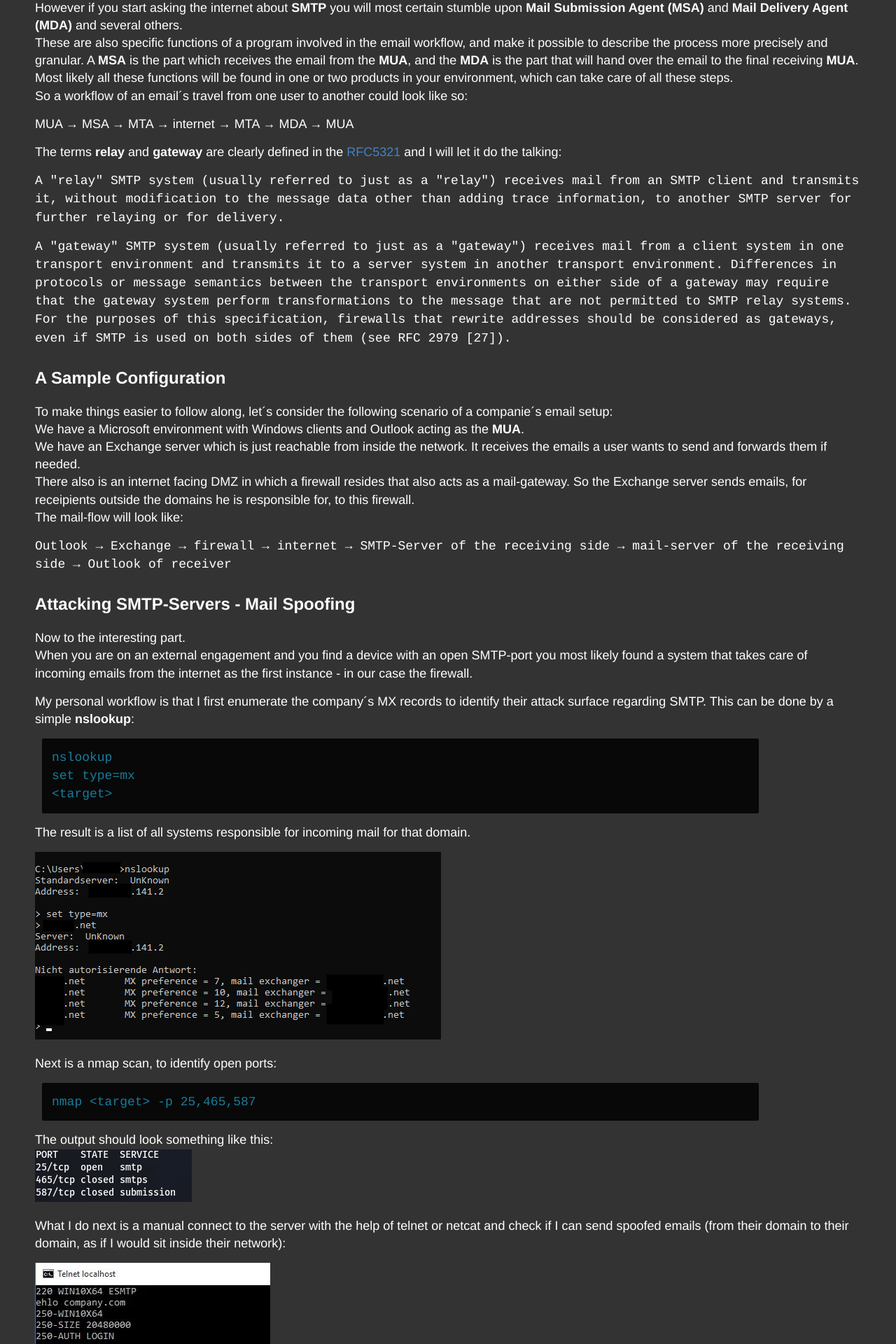
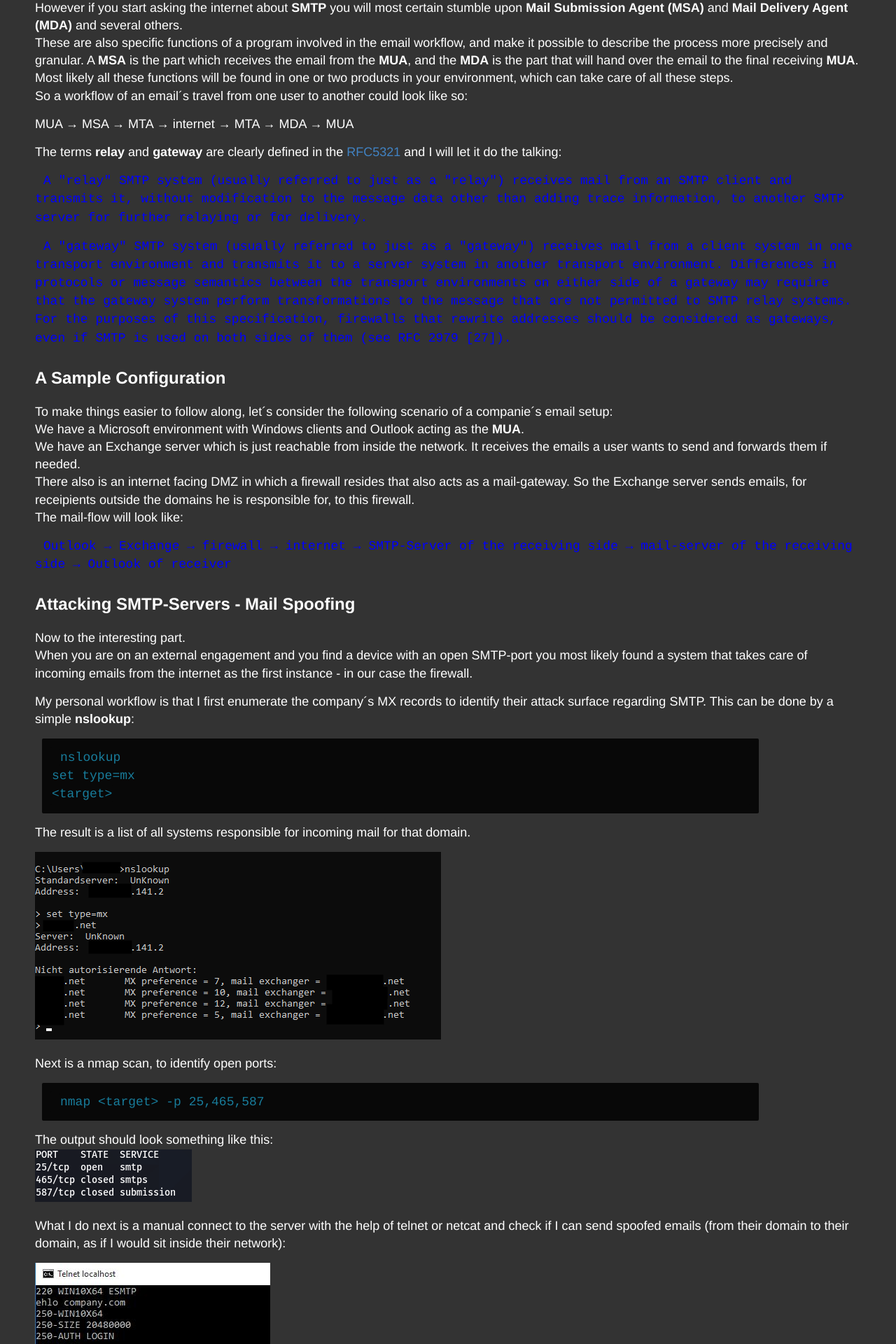
Before and after one commit to LuemmelSec/LuemmelSec.github.io, a Jekyll site: the page built from _posts/2020-12-25-Pentest-Everything-SMTP.md, in a window 1280 px wide. Shown: the part 1353-3273 px from the top of the page at 70% size. Built offline with Jekyll 4.4.1, drawn with Linux system fonts in a browser that asks for light colours.

Commit message:
Update _highlights.scss

```diff
--- a/_sass/_highlights.scss
+++ b/_sass/_highlights.scss
@@ -30,6 +30,17 @@
 
 code {
   font-family:'Bitstream Vera Sans Mono','Courier', monospace;
+  margin: 10px 10px 10px 10px;
+  //margin: auto;
+  padding: 2px 2px 2px 2px;
+  //padding: 1rem 0;
+  border-style: solid;
+  border-color: #333;
+  border: 1px 0;
+  border-radius: 2px;
+  overflow: auto;
+  color: $highlight-foreground;
+  max-width: 80vw ;
 }
 
 .highlight .c { color: #586E75 } /* Comment */
```
